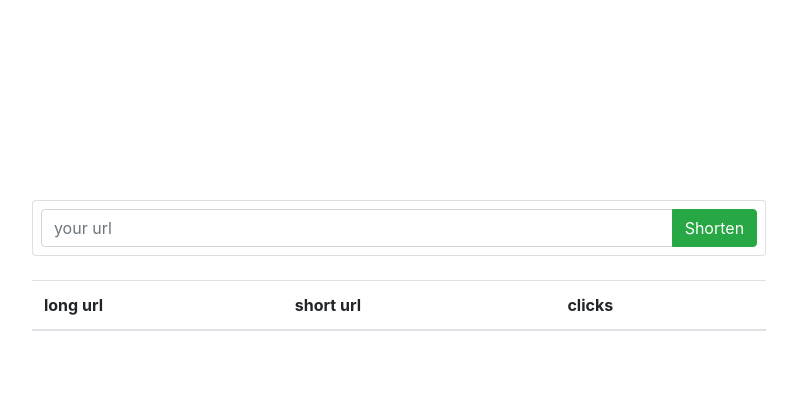
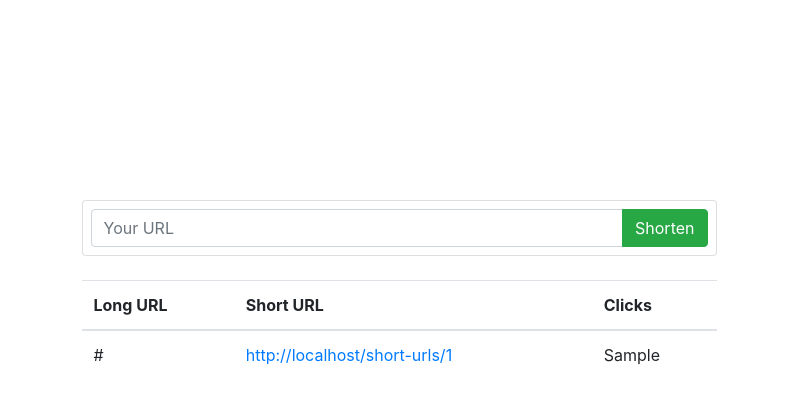
Before and after one commit to Vihari7/URL-Shortening-Service, a PHP site: page /short-urls/ in a window 1280 px wide. Shown: the top 404 px of the page, without its empty margins (241-1038 px from the left). Run offline with PHP 8.4, Linux system fonts and the light colour scheme; tables that the repository leaves empty or names only in its code hold one stand-in row (values such as "Sample post"); data that the repository does not hold is empty; some libraries are stand-ins or nearby versions.

Commit message:
error solving

```diff
--- a/index.php
+++ b/index.php
@@ -1,26 +1,73 @@
+<?php
+// Require the configuration file
+require "config.php";
+
+// Enable error reporting for debugging
+error_reporting(E_ALL);
+ini_set('display_errors', 1);
+
+try {
+    // Database connection
+    $host = "localhost";
+    $dbname = "short-urls";
+    $user = "root";
+    $pass = "";
+
+    // Create a new PDO instance
+    $conn = new PDO("mysql:host=$host;dbname=$dbname", $user, $pass);
+    $conn->setAttribute(PDO::ATTR_ERRMODE, PDO::ERRMODE_EXCEPTION);
+
+    // Check if the form is submitted
+    if (isset($_POST['submit'])) {
+        if ($_POST['url'] == '') {
+            echo "The input is empty";
+        } else {
+            $url = $_POST['url'];
+
+            // Check if the URL already exists
+            $check = $conn->prepare("SELECT COUNT(*) FROM urls WHERE url = :url");
+            $check->execute(["url" => $url]);
+            $urlExists = $check->fetchColumn();
+
+            if ($urlExists) {
+                echo "The URL already exists";
+            } else {
+                // Prepare and execute the insert query
+                $insert = $conn->prepare("INSERT INTO urls (url) VALUES (:url)");
+                $insert->execute(["url" => $url]);
+            }
+        }
+    }
+
+    // Fetch URLs from the database
+    $stmt = $conn->query("SELECT * FROM urls");
+    $rows = $stmt->fetchAll(PDO::FETCH_OBJ);
+
+} catch (PDOException $e) {
+    echo "Error: " . $e->getMessage();
+}
+?>
+
 <!DOCTYPE html>
 <html lang="en">
 <head>
     <meta charset="utf-8" />
     <link rel="stylesheet" href="https://cdn.jsdelivr.net/npm/bootstrap@4.0.0/dist/css/bootstrap.min.css" integrity="sha384-Gn5384xqQ1aoWXA+058RXPxPg6fy4IWvTNh0E263XmFcJlSAwiGgFAW/dAiS6JXm" crossorigin="anonymous">
     <style>
-            body {overflow: hidden;}
-
-            .margin {
-                margin-top: 200px
-            }
+        body { overflow: hidden; }
+        .margin { margin-top: 200px }
     </style>
 </head>
 <body>
 
-        <div class="conatiner">
+<div class="container">
     <div class="row gx-4 gx-lg-5 justify-content-center">
         <div class="col-md-10 col-lg-8 col-xl-7">
-                    <form class="card p-2 margin">
+            <form class="card p-2 margin" method="POST" action="index.php">
                 <div class="input-group">
-                        <input type="text" class="form-control" placeholder="your url">
+                    <input type="text" name="url" class="form-control" placeholder="Your URL">
                     <div class="input-group-append">
-                            <button type="submit" class="btn btn-success">Shorten</button>
+                        <button type="submit" name="submit" class="btn btn-success">Shorten</button>
                     </div>
                 </div>
             </form>
@@ -28,25 +75,29 @@
     </div>
 </div>
 
-        <div class="conatiner" id="refresh">
+<div class="container mt-4">
     <div class="row gx-4 gx-lg-5 justify-content-center">
         <div class="col-md-10 col-lg-8 col-xl-7">
-                    <table class="table mt-4">
+            <table class="table">
                 <thead>
                     <tr>
-                            <th scope="col">long url</th>
-                            <th scope="col">short url</th>
-                            <th scope="col">clicks</th>
+                        <th scope="col">Long URL</th>
+                        <th scope="col">Short URL</th>
+                        <th scope="col">Clicks</th>
                     </tr>
                 </thead>
                 <tbody>
-                           <?php foreach($rows as $row) : ?>
+                    <?php if (!empty($rows)) : ?>
+                        <?php foreach ($rows as $row) : ?>
                             <tr>
-                                <th scope="raw"><?php echo $row->url; ?></th>
-                                <td><a href="http://locahost/short-urls/u?id=<?php echo $row->id;?>" target=" _blank">http://localhost/short-urls/<?php $row->id;?></a></td>
-                                <td><?php echo $row->clicks;?></td>
+                                <td><?php echo $row->url; ?></td>
+                                <td><a href="http://localhost/short-urls/u?id=<?php echo $row->id;?>" target="_blank">http://localhost/short-urls/<?php echo $row->id;?></a></td>
+                                <td><?php echo $row->clicks; ?></td>
                             </tr>
                         <?php endforeach; ?>
+                    <?php else : ?>
+                        <tr><td colspan="3">No URLs found.</td></tr>
+                    <?php endif; ?>
                 </tbody>
             </table>
         </div>
@@ -55,15 +106,6 @@
 
 <script src="https://code.jquery.com/jquery-3.6.0.min.js"></script>
 <script src="https://cdn.jsdelivr.net/npm/popper.js@1.12.9/dist/umd/popper.min.js"></script>
-        <script src="https://cdn.jsdelivr.net/npm/bootstrap@4.0.0/dist/js/bootstrap.min.js" ></script>
-        <script>
-            $(document).ready(function (){
-                $("#refresh").click(function(){
-                    setInterval(function(){
-                        $("body").load('index.php')
-                    },5000)
-                });
-            });
-        </script>
+<script src="https://cdn.jsdelivr.net/npm/bootstrap@4.0.0/dist/js/bootstrap.min.js"></script>
 </body>
 </html>
```
Lines whose indentation alone changed are shown as unchanged.
